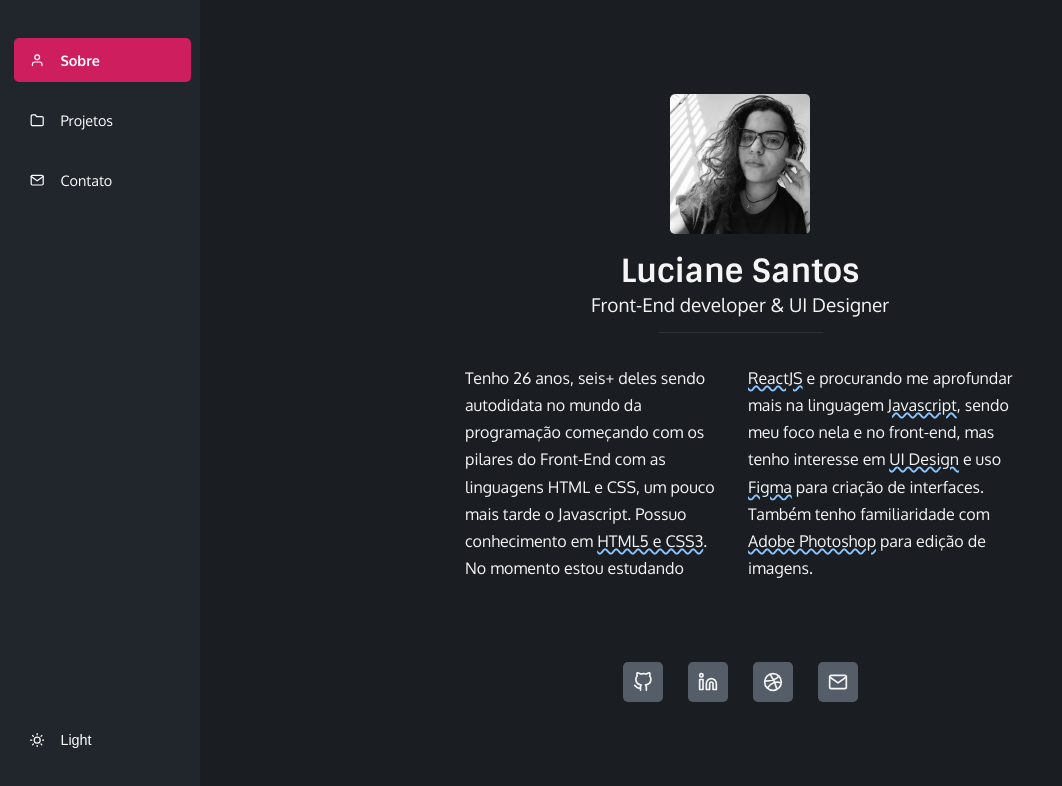
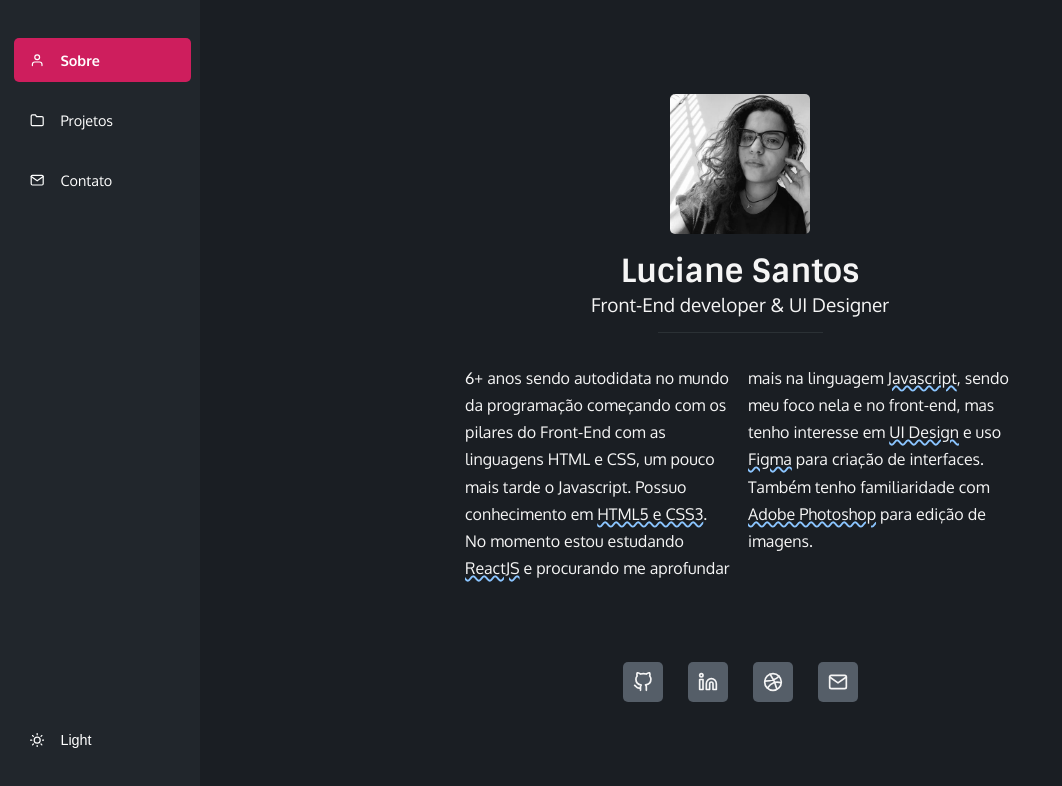
Before and after one commit to lucianesantcs/portfolio, a React (Create React App) app: page /#/ in a window 1280 px wide. Shown: the top 786 px of the page, without its empty margins (0-1062 px from the left). Built offline with nearby package versions, Linux system fonts and the light colour scheme.

Commit message:
atualizado about

```diff
--- a/src/Pages/About.js
+++ b/src/Pages/About.js
@@ -21,12 +21,12 @@ function About() {
               UI Designer
             </h3>
             <p>
-              Tenho 26 anos, seis+ deles sendo autodidata no mundo da programação começando com os
-              pilares do Front-End com as linguagens HTML e CSS, um pouco mais tarde o Javascript.
-              Possuo conhecimento em <u className="underline">HTML5 e CSS3</u>. No momento estou
-              estudando <u className="underline">ReactJS</u> e procurando me aprofundar mais na
-              linguagem <u className="underline">Javascript</u>, sendo meu foco nela e no front-end,
-              mas tenho interesse em <u className="underline">UI Design</u> e uso{" "}
+              6+ anos sendo autodidata no mundo da programação começando com os pilares do Front-End
+              com as linguagens HTML e CSS, um pouco mais tarde o Javascript. Possuo conhecimento em{" "}
+              <u className="underline">HTML5 e CSS3</u>. No momento estou estudando{" "}
+              <u className="underline">ReactJS</u> e procurando me aprofundar mais na linguagem{" "}
+              <u className="underline">Javascript</u>, sendo meu foco nela e no front-end, mas tenho
+              interesse em <u className="underline">UI Design</u> e uso{" "}
               <u className="underline">Figma</u> para criação de interfaces. Também tenho
               familiaridade com <u className="underline">Adobe Photoshop</u> para edição de imagens.
             </p>
```
